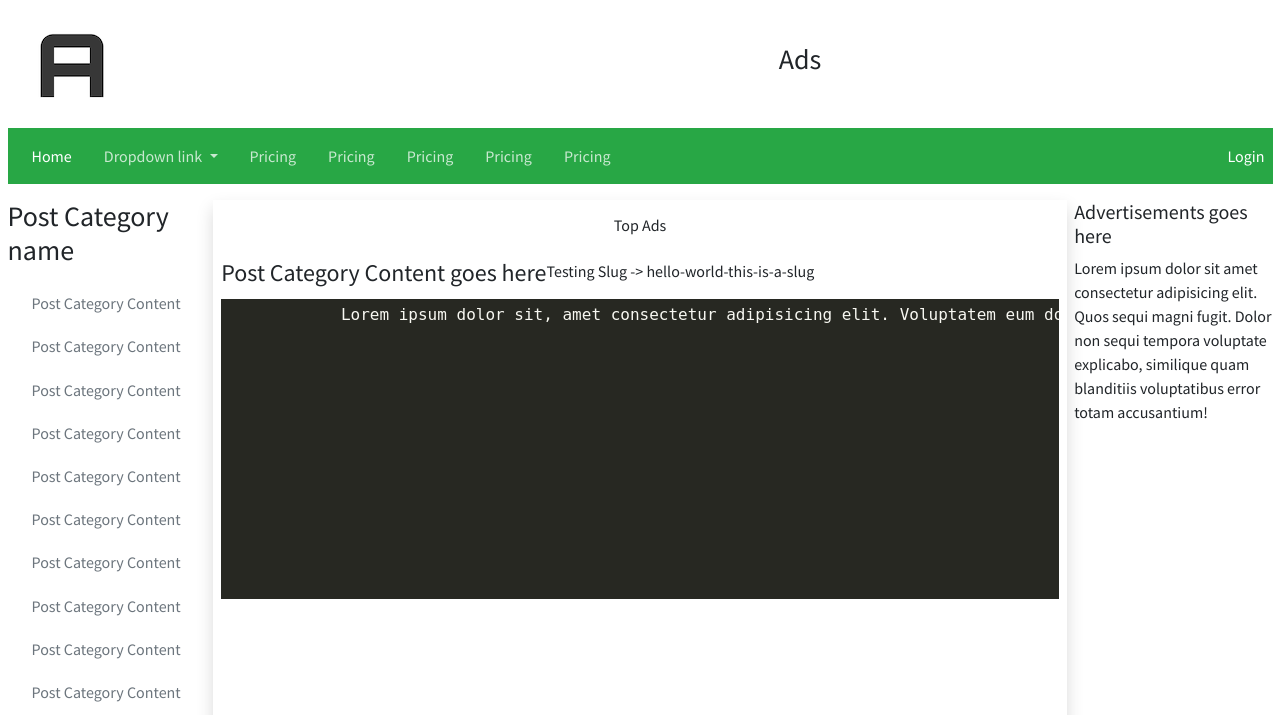
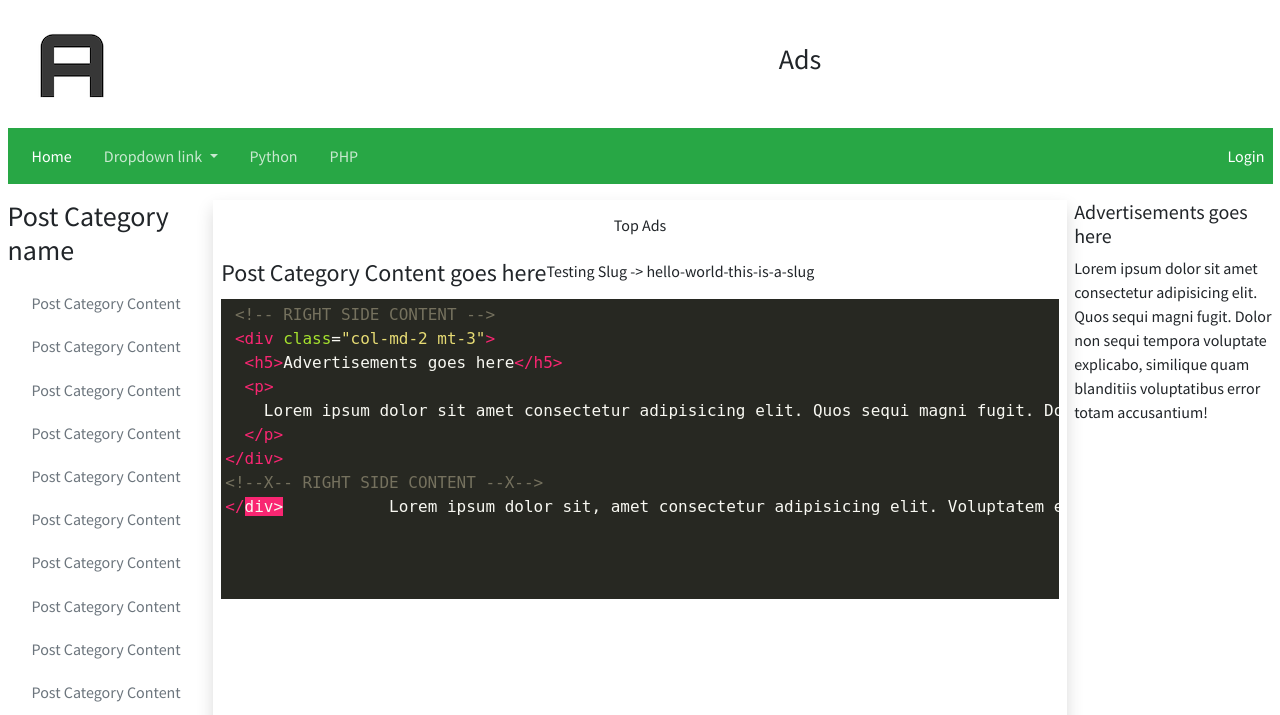
Before and after one commit to Bello-Ibrahm/tech-hub_blog, a Flask app: page / in a window 1280 px wide. Shown: the top 715 px of the page. Run offline with Flask 3, Linux system fonts and the light colour scheme; some libraries are stand-ins or nearby versions.

Commit message:
Modify index.html file

```diff
--- a/web_flask/templates/index.html
+++ b/web_flask/templates/index.html
@@ -56,18 +56,10 @@
             </div>
           </li>
           <li class="nav-item">
-            <a class="nav-link" href="#">Pricing</a>
+            <a class="nav-link" href="#">Python</a>
           </li>
           <li class="nav-item">
-            <a class="nav-link" href="#">Pricing</a>
-          </li>
-          <li class="nav-item">
-            <a class="nav-link" href="#">Pricing</a>
-          </li>
-          <li class="nav-item">
-            <a class="nav-link" href="#">Pricing</a>
-          </li><li class="nav-item">
-            <a class="nav-link" href="#">Pricing</a>
+            <a class="nav-link" href="#">PHP</a>
           </li>
         </ul>
       </div>
@@ -267,7 +259,15 @@
           </p>
 
           <textarea name="" class="w-100" id="codeMirrorTextDesc">
-            Lorem ipsum dolor sit, amet consectetur adipisicing elit. Voluptatem eum dolor quae.
+ <!-- RIGHT SIDE CONTENT -->
+ <div class="col-md-2 mt-3">
+  <h5>Advertisements goes here</h5>
+  <p>
+    Lorem ipsum dolor sit amet consectetur adipisicing elit. Quos sequi magni fugit. Dolor non sequi tempora voluptate explicabo, similique quam blanditiis voluptatibus error totam accusantium!
+  </p>
+</div>
+<!--X-- RIGHT SIDE CONTENT --X-->
+</div>           Lorem ipsum dolor sit, amet consectetur adipisicing elit. Voluptatem eum dolor quae.
           </textarea>
         </div>
       </div>
```
